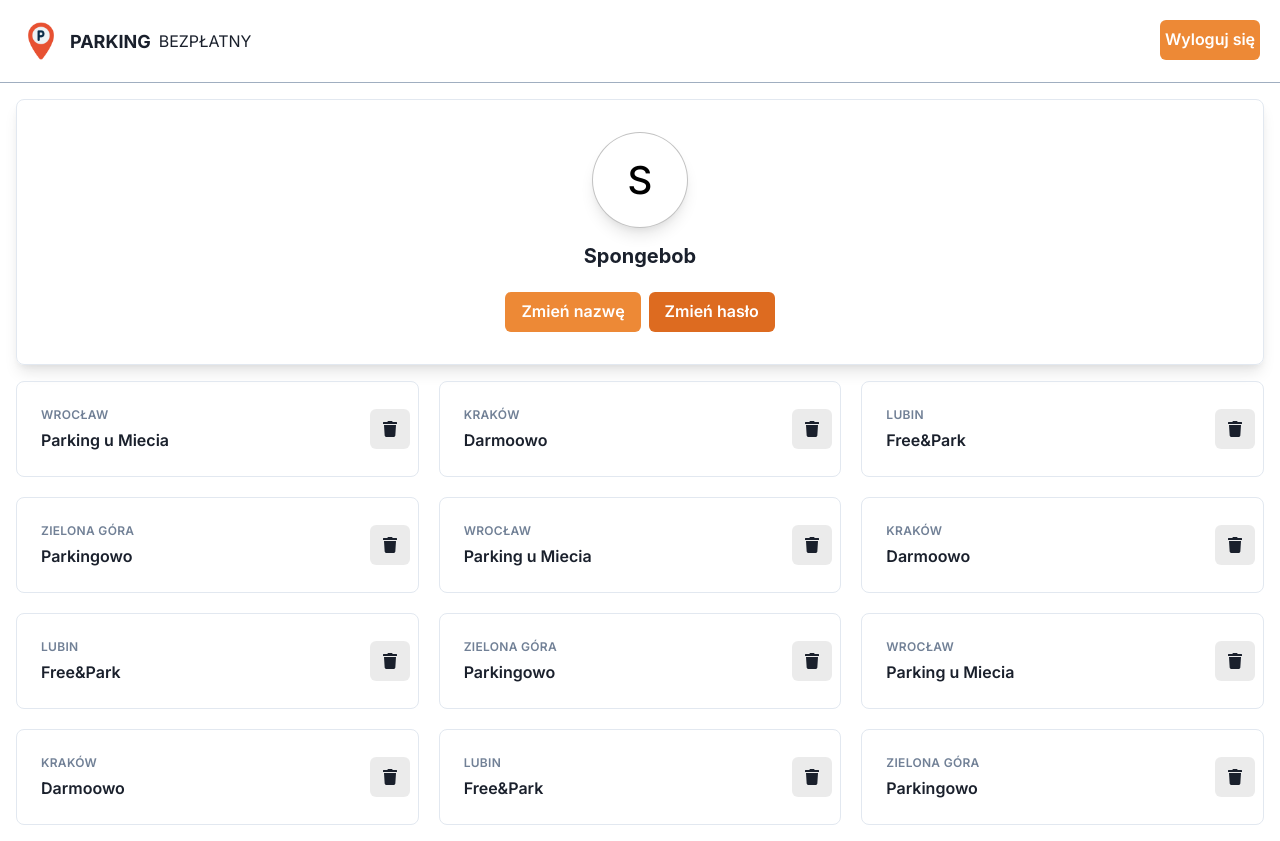
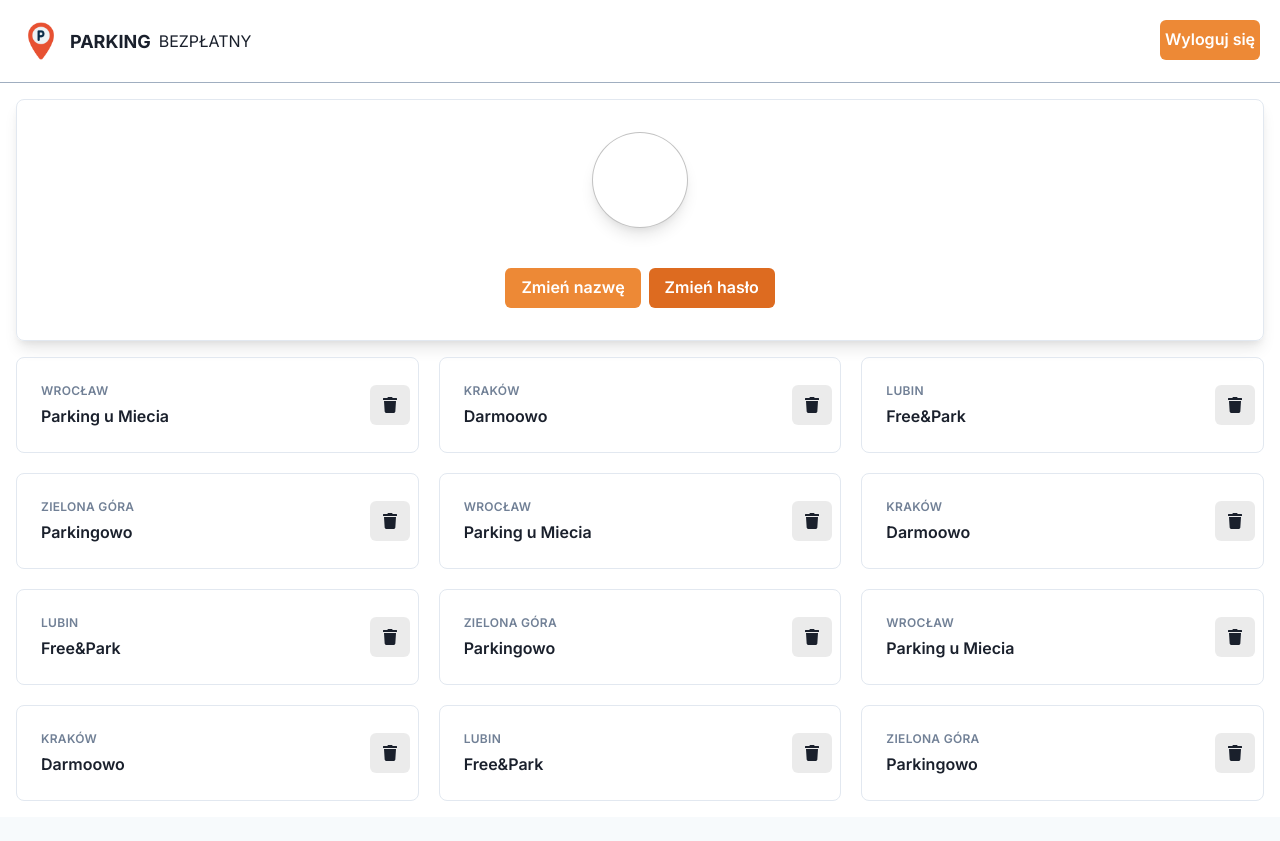
Before and after one commit to parkingbezplatny/app, a Next.js app: page /profile in a window 1280 px wide. After the commit the page ends 817 px from the top, so only its background shows below. Built offline with nearby package versions, Linux system fonts and the light colour scheme; no server answers.

Commit message:
displaying actual username in profile component

```diff
--- a/app/(pages)/(user)/profile/page.tsx
+++ b/app/(pages)/(user)/profile/page.tsx
@@ -13,20 +13,20 @@ import {
 } from "@chakra-ui/react";
 import { useState } from "react";
 import { FaTrash } from "react-icons/fa";
+import { useSession } from "next-auth/react";
+
 
 import Navbar from "@/components/navbar";
 import UsernameModal from "@/components/username-modal";
 import PasswordModal from "@/components/password-modal";
 
 export default function Profile() {
+  const { data: session } = useSession();
+
   const columns = useBreakpointValue({ base: 1, md: 2, lg: 3 });
 
   const usernameModal = useDisclosure();
   const passwordModal = useDisclosure();
-
-  const [user, setUser] = useState({
-    name: "Spongebob",
-  });
 
   const parkings = [
     {
@@ -106,7 +106,7 @@ export default function Profile() {
         alignItems="center"
       >
         <Avatar
-          name={user.name}
+          name={session?.user?.username}
           bg="white"
           color="black"
           shadow="lg"
@@ -116,7 +116,7 @@ export default function Profile() {
           my={4}
         />
         <Heading size="md" mb={6}>
-          {user.name}
+        {session?.user?.username}
         </Heading>
         <Flex mb={4}>
           <Button
```
